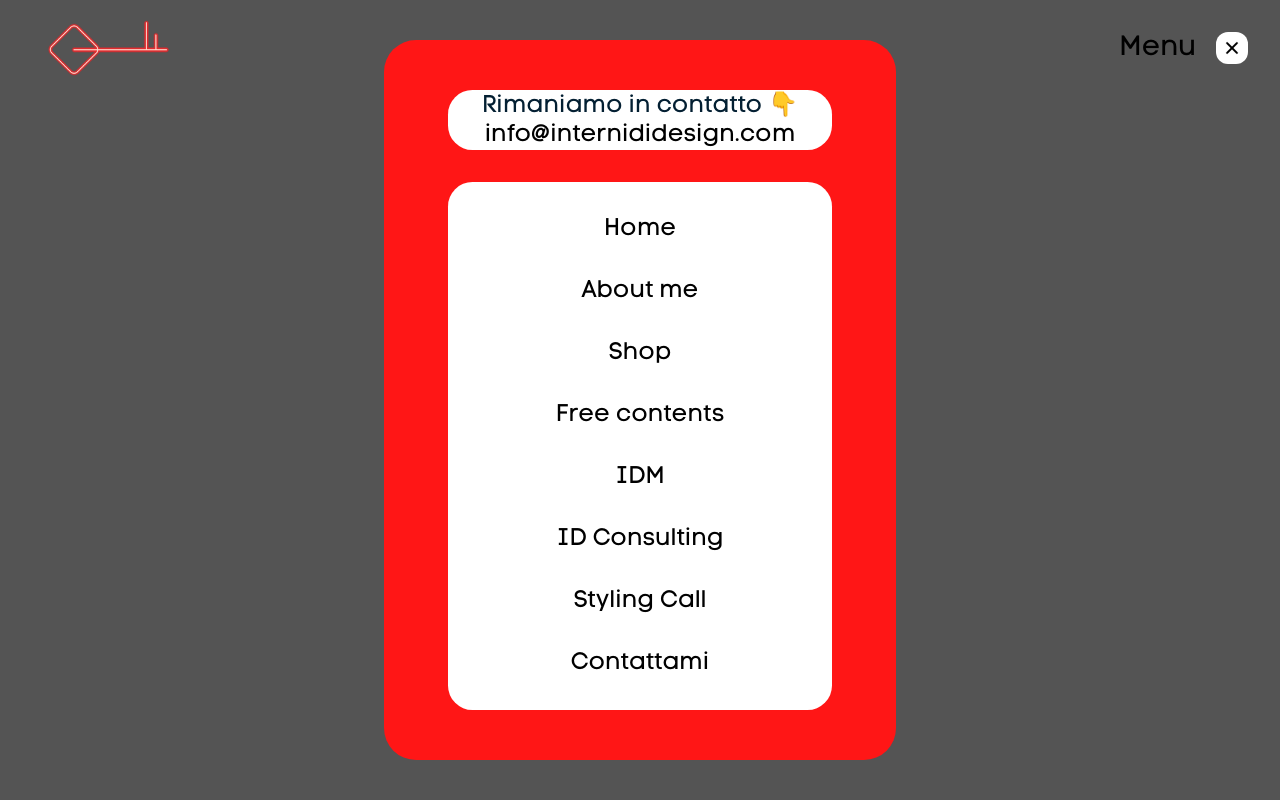
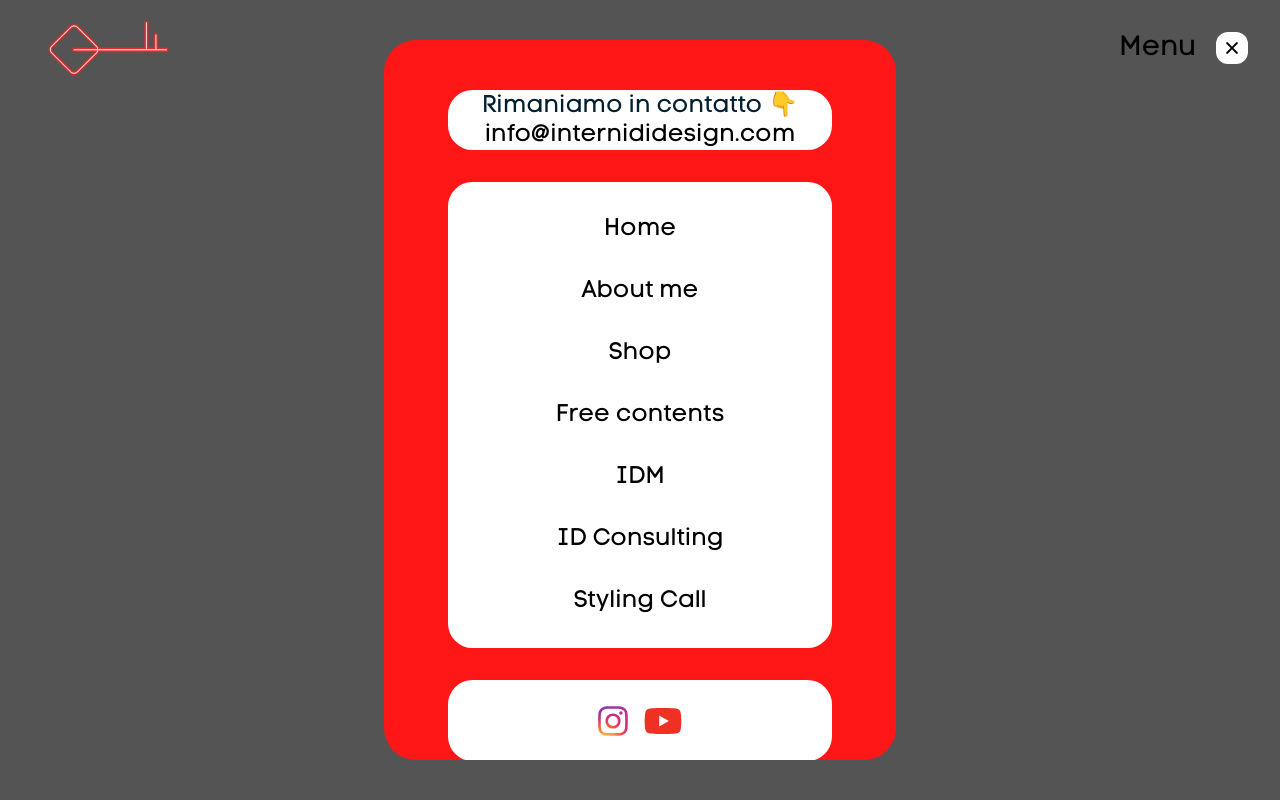
Before and after one commit to carlonoia96/landing-ambra, a React (Create React App) app: page / in a window 1280 px wide. Both pictures are taken after a click on the label "Menu". Shown: the top 800 px of the page. Built offline with nearby package versions, Linux system fonts and the light colour scheme.

Commit message:
modifica su menu

```diff
--- a/src/Menu/Menu.css
+++ b/src/Menu/Menu.css
@@ -92,21 +92,21 @@
   min-height: 81px;
 }
 
-/*.instagram{
-  background-image: url(../assets/images/instagram.svg);
+.instagram{
+  background-image: url('../assets/images/instagram.svg');
   height: 30px;
   width: 30px;
   margin-right: 15px;
   cursor: pointer;
 }
 
-.facebook{
-  background-image: url(../assets/images/facebook.svg);
-  height: 30px;
-  width: 30px;
-  margin-left: 15px;
+.youtube{
+  background-image: url('../assets/images/youtube.svg');
+  height: 40px;
+  width: 40px;
   cursor: pointer;
-}*/
+}
+
 
 @media only screen and (max-width: 1024px) {
   .menu-grey-box{
--- a/src/Menu/Menu.tsx
+++ b/src/Menu/Menu.tsx
@@ -56,7 +56,7 @@ class Menu extends React.Component<MenuProps> {
                         <p>
                             Rimaniamo in contatto 👇
                             <br />
-                            <a href="mailto: info@internididesign.com">info@internididesign.com</a>
+                            <a href="/shop/contattami/" target={"_blank"}>info@internididesign.com</a>
                         </p>
                     </div>
                     <div className="menu-body menu-element">
@@ -66,9 +66,9 @@ class Menu extends React.Component<MenuProps> {
                             </a>
                         ))}
                     </div>
-                    {/*<div className="menu-footer  menu-element">
+                    <div className="menu-footer menu-element">
                         <a
-                            href="https://www.instagram.com/co-de-agency/"
+                            href="https://www.instagram.com/internididesign/"
                             className="background instagram"
                             target="_blank"
                             rel="noreferrer"
@@ -76,14 +76,14 @@ class Menu extends React.Component<MenuProps> {
                             {" "}
                         </a>
                         <a
-                            href="https://www.linkedin.com/company/co-de-agency"
-                            className="background facebook"
+                            href="https://www.youtube.com/channel/UCzqDKcbku749QbNNCrtzPdQ"
+                            className="background youtube"
                             target="_blank"
                             rel="noreferrer"
                         >
                             {" "}
                         </a>
-                    </div>*/}
+                    </div>
                 </div>
             </div>
         );
--- a/src/Menu/menu.json
+++ b/src/Menu/menu.json
@@ -26,9 +26,5 @@
   {
     "title":"Styling Call",
     "url" : "/stylingcall"
-  },
-  {
-    "title":"Contattami",
-    "url" : "/shop/contattami/"
   }
 ]
```
Also changed, not shown: src/assets/images/instagram.svg (added), src/assets/images/youtube.svg (added).
